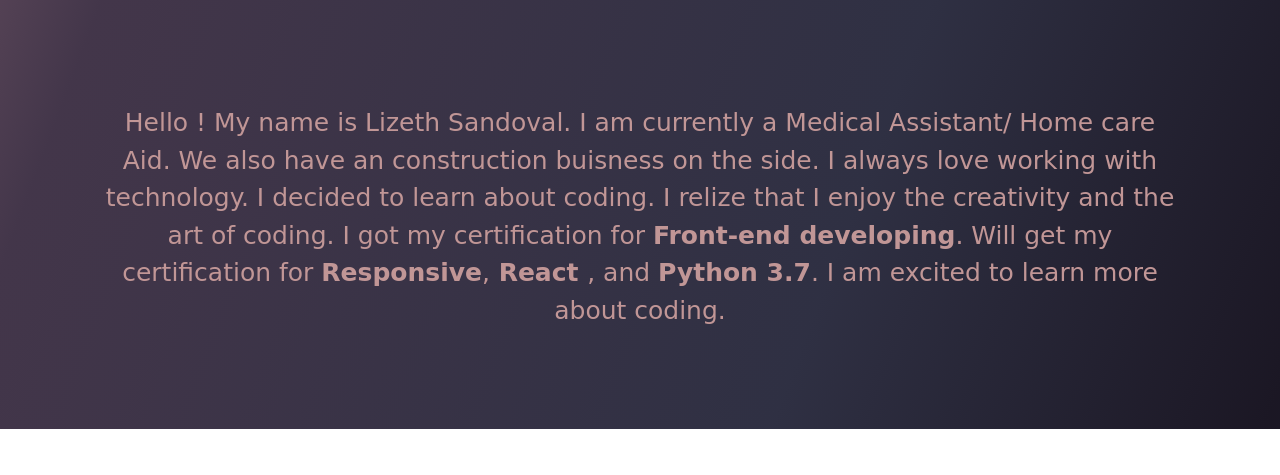
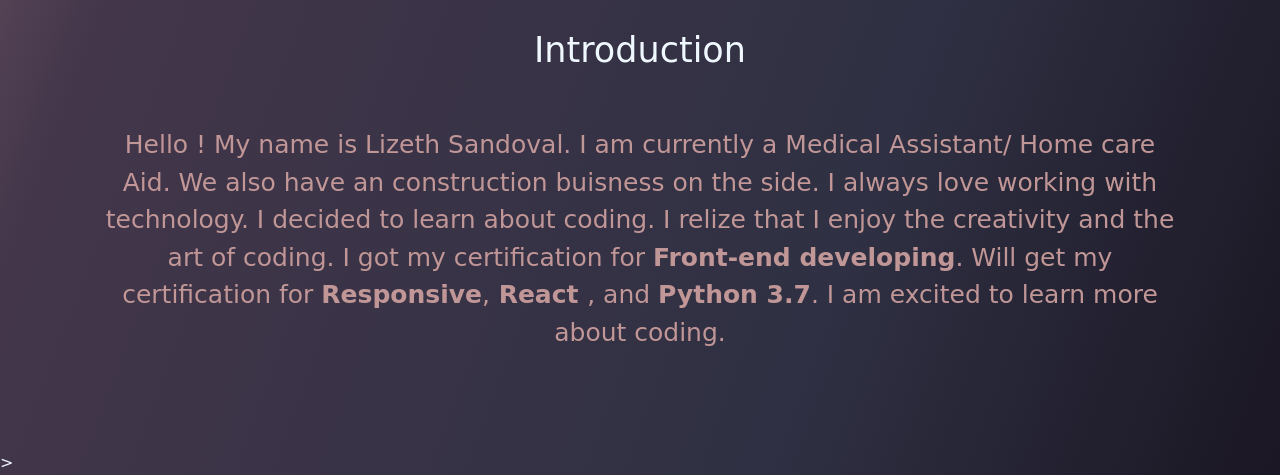
Before and after one commit to LSan14/Lizeth-Sandoval-Page, a plain HTML site: page aboutme.html in a window 1280 px wide. Shown: the part 427-902 px from the top of the page. Before the commit the page ends 856 px from the top, so only its background shows below. Drawn offline with nearby package versions, Linux system fonts and the light colour scheme.

Commit message:
Updated content in about me page

```diff
--- a/aboutme.html
+++ b/aboutme.html
@@ -48,7 +48,7 @@
     <source src="catvideo.mp4"
             type="video/mp4">
 </video>
-
+<h2> Introduction </h2>
 <p class="video-p">
     Hello ! My name is Lizeth Sandoval. I am currently a Medical Assistant/ Home care Aid.
     We also have an construction buisness on the side. I always love working with technology. I decided to learn about coding.
@@ -58,4 +58,4 @@
 </p>
 </div>
 </body>
-</html>
+</html>>
--- a/src/styles.css
+++ b/src/styles.css
@@ -25,8 +25,7 @@ h3 {
 
 .video-p {
   text-align: center;
-  margin-top: 100px;
-
+  margin-top: 50px;
   font-size: 25px;
   color: rgb(193, 150, 150);
 }
```
Also changed, not shown: index.html (+2 -2 lines).
